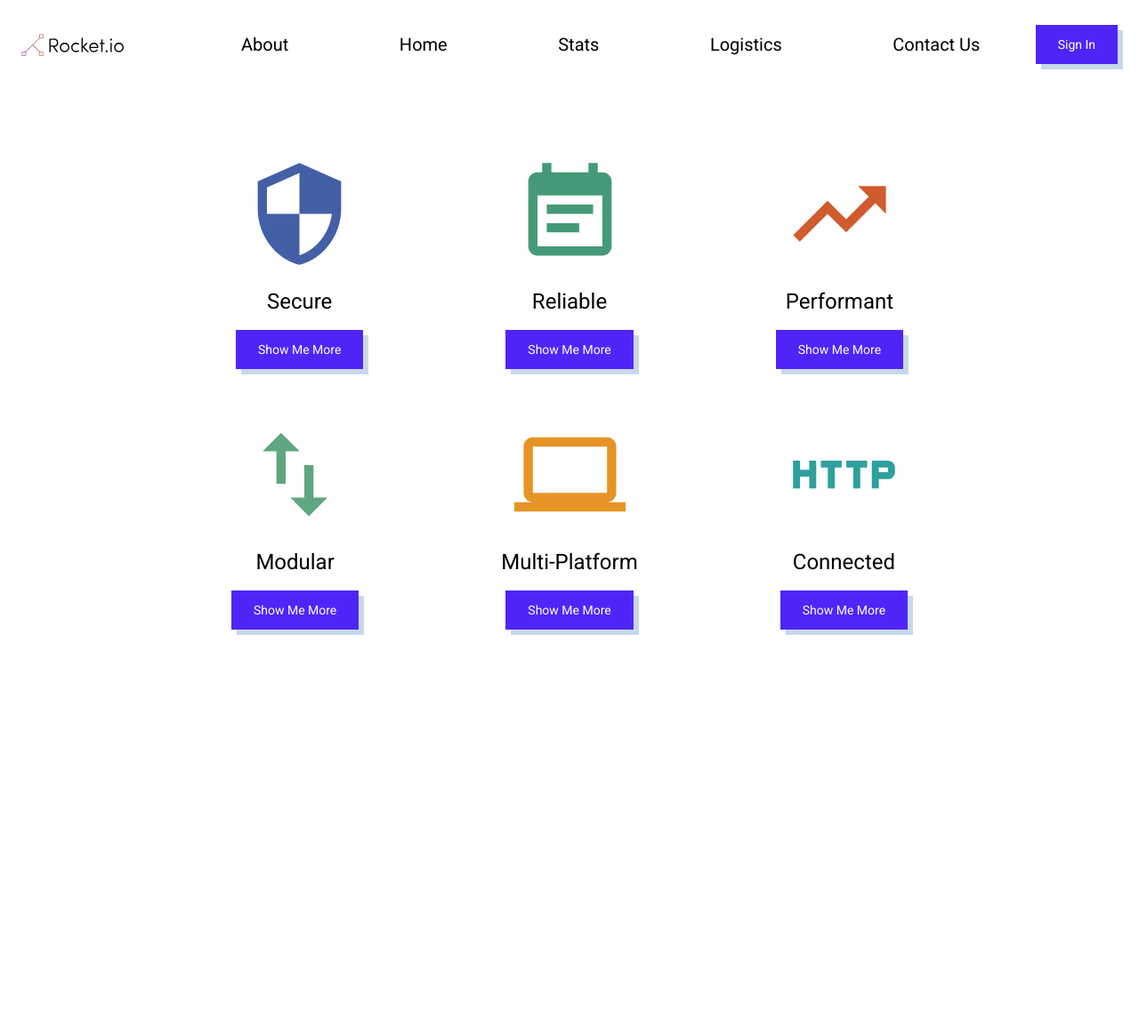
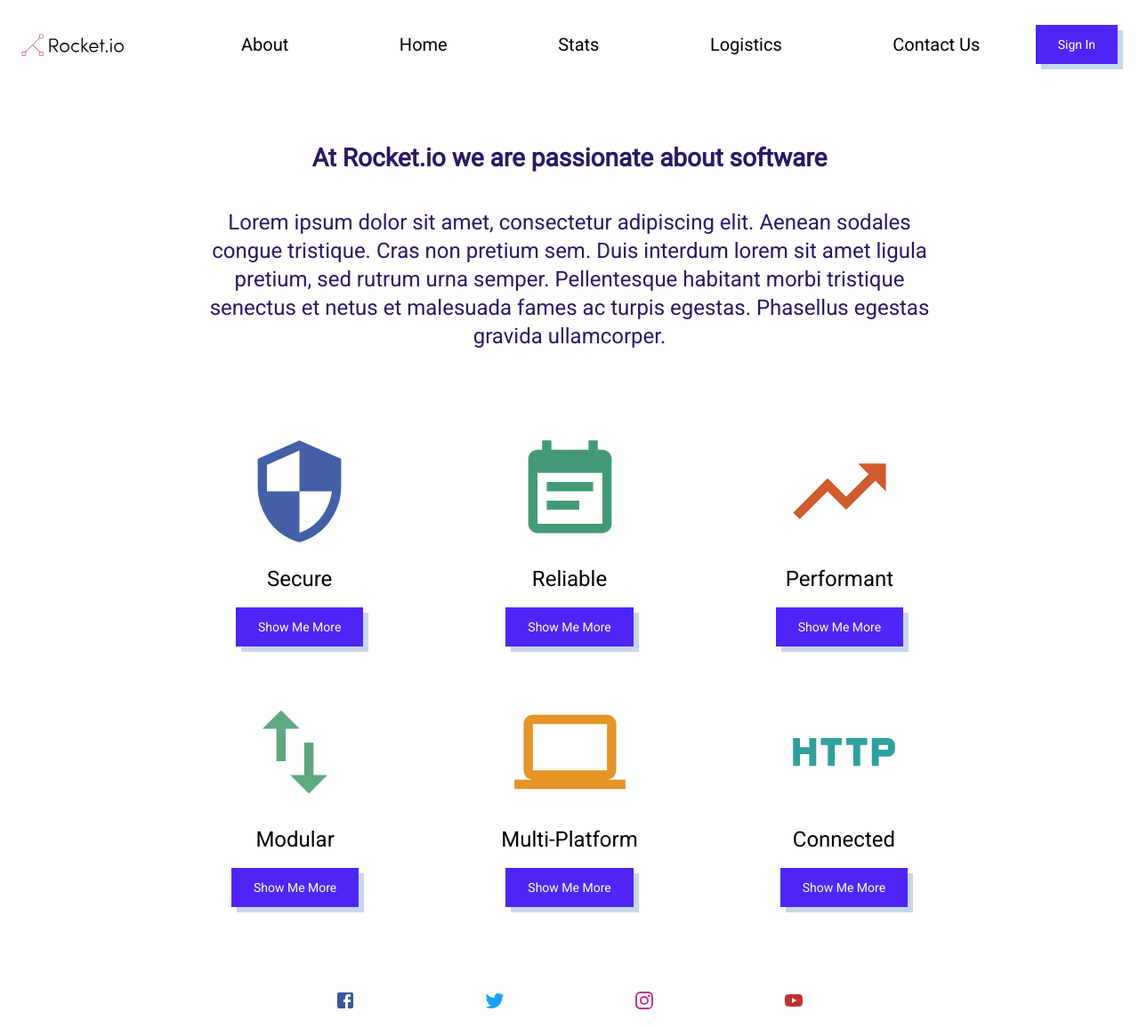
Before and after one commit to Mohammad-Sarker/my-page, a React (Create React App) app: page / in a window 1280 px wide. Shown: the whole page at 89% size. Before the commit the page ends 800 px from the top, so only its background shows below. Built offline with nearby package versions, Linux system fonts and the light colour scheme.

Commit message:
completed footer

```diff
--- a/src/App.js
+++ b/src/App.js
@@ -2,8 +2,10 @@ import React from 'react';
 import logo from './logo.svg';
 import './App.css';
 import { createTheme, ThemeProvider, makeStyles } from '@material-ui/core/styles';
+import { Typography } from '@material-ui/core';
 import NavBar from './components/NavBar'
 import Grid from './components/Grid'
+import Footer from './components/Footer'
 import './App.css';
 
 import SecurityIcon from '@material-ui/icons/Security';
@@ -47,10 +49,10 @@ const styles = makeStyles({
   bigSpace: {
     marginTop: "5rem"
   },
-  littleSpace:{
+  littleSpace: {
     marginTop: "2.5rem",
   },
-  grid:{
+  grid: {
     display: "flex",
     justifyContent: "center",
     alignItems: "center",
@@ -64,15 +66,26 @@ function App() {
     <div className="App">
       <ThemeProvider theme={theme}>
         <NavBar />
+        <div className={classes.wrapper}>
+          <Typography variant="h4" className={classes.bigSpace} color="primary">
+            At Rocket.io we are passionate about software
+          </Typography>
+          <Typography variant="h5" className={classes.littleSpace} color="primary">
+            Lorem ipsum dolor sit amet, consectetur adipiscing elit. Aenean sodales congue tristique. Cras non pretium sem. Duis interdum lorem sit amet ligula pretium, sed rutrum urna semper. Pellentesque habitant morbi tristique senectus et netus et malesuada fames ac turpis egestas. Phasellus egestas gravida ullamcorper.
+          </Typography>
+        </div>
         <div className={`${classes.grid} ${classes.bigSpace}`}>
-          <Grid icon={<SecurityIcon style={{fill: "#4360A6", height:"125", width:"125"}}/>}  title="Secure" btnTitle="Show me More" />
-          <Grid icon={<EventNoteIcon style={{fill: "#449A76", height:"125", width:"125"}}/>} title="Reliable" btnTitle="Show me More"/>
-          <Grid icon={<TrendingUpIcon style={{fill: "#D05B2D", height:"125", width:"125"}}/>}  title="Performant" btnTitle="Show me More"/>
+          <Grid icon={<SecurityIcon style={{ fill: "#4360A6", height: "125", width: "125" }} />} title="Secure" btnTitle="Show me More" />
+          <Grid icon={<EventNoteIcon style={{ fill: "#449A76", height: "125", width: "125" }} />} title="Reliable" btnTitle="Show me More" />
+          <Grid icon={<TrendingUpIcon style={{ fill: "#D05B2D", height: "125", width: "125" }} />} title="Performant" btnTitle="Show me More" />
         </div>
         <div className={`${classes.grid} ${classes.littleSpace}`}>
-          <Grid icon={<ImportExportIcon style={{fill: "#5EA780", height:"125", width:"125"}}/>}  title="Modular" btnTitle="Show me More"/>
-          <Grid icon={<ComputerIcon style={{fill: "#E69426", height:"125", width:"125"}}/>}  title="Multi-Platform" btnTitle="Show me More"/>
-          <Grid icon={<HttpIcon style={{fill: "#2EA09D", height:"125", width:"125"}}/>} title="Connected" btnTitle="Show me More"/>
+          <Grid icon={<ImportExportIcon style={{ fill: "#5EA780", height: "125", width: "125" }} />} title="Modular" btnTitle="Show me More" />
+          <Grid icon={<ComputerIcon style={{ fill: "#E69426", height: "125", width: "125" }} />} title="Multi-Platform" btnTitle="Show me More" />
+          <Grid icon={<HttpIcon style={{ fill: "#2EA09D", height: "125", width: "125" }} />} title="Connected" btnTitle="Show me More" />
+        </div>
+        <div className={classes.bigSpace}>
+          <Footer />
         </div>
       </ThemeProvider>
     </div>
--- /dev/null
+++ b/src/components/Footer.js
@@ -0,0 +1,18 @@
+import React from 'react'
+import {BottomNavigation, BottomNavigationAction} from '@material-ui/core'
+import FacebookIcon from '@material-ui/icons/Facebook';
+import TwitterIcon from '@material-ui/icons/Twitter';
+import InstagramIcon from '@material-ui/icons/Instagram';
+import YouTubeIcon from '@material-ui/icons/YouTube';
+
+function Footer() {
+    return (
+        <BottomNavigation >
+          <BottomNavigationAction color="red" label="Facebook" value="recents" icon={<FacebookIcon  style={{fill: "#3b5998"}}/>} />
+          <BottomNavigationAction label="Twitter" value="favorites" icon={<TwitterIcon  style={{fill: "#1DA1F2"}}/>} />
+          <BottomNavigationAction label="Instagram" value="nearby" icon={<InstagramIcon  style={{fill: " #C13584"}}/>} />
+          <BottomNavigationAction label="YouTube" value="folder" icon={<YouTubeIcon  style={{fill: "#c4302b"}}/>} />
+        </BottomNavigation>
+)
+}
+export default Footer
```
